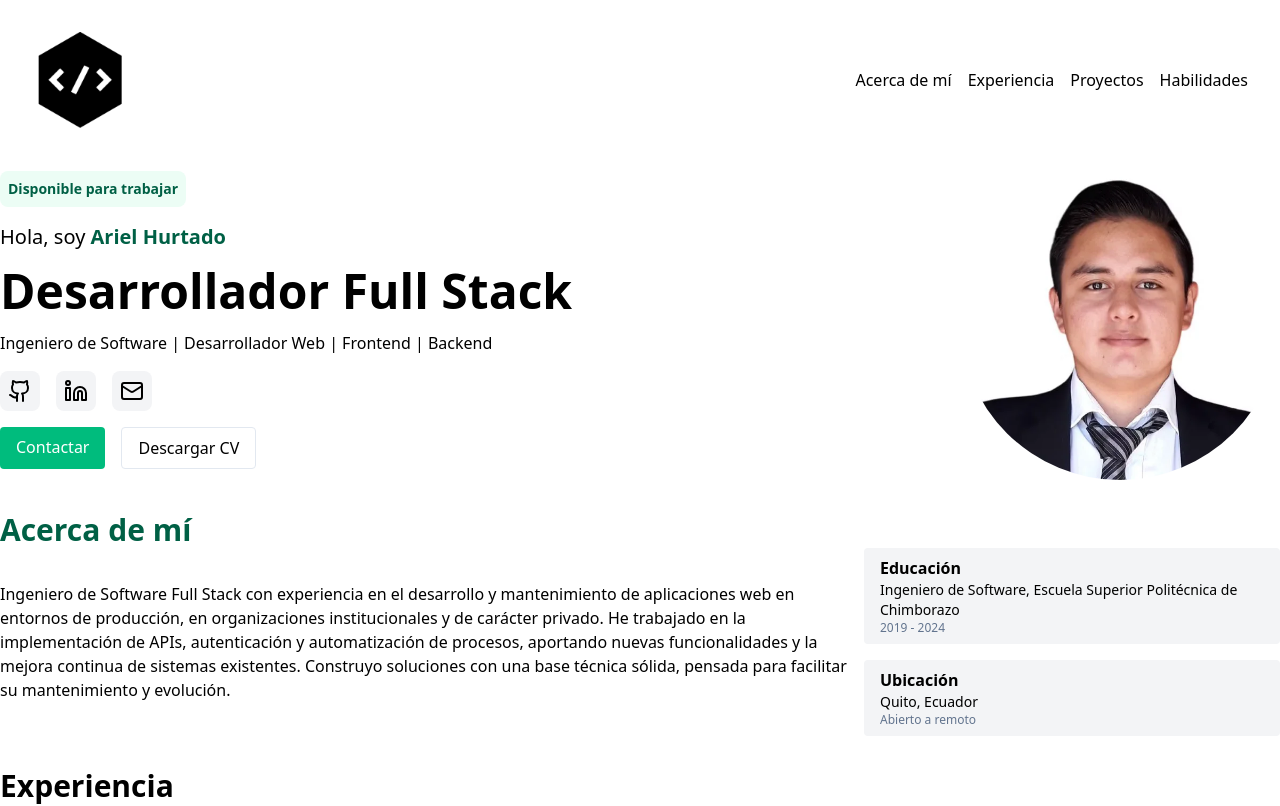
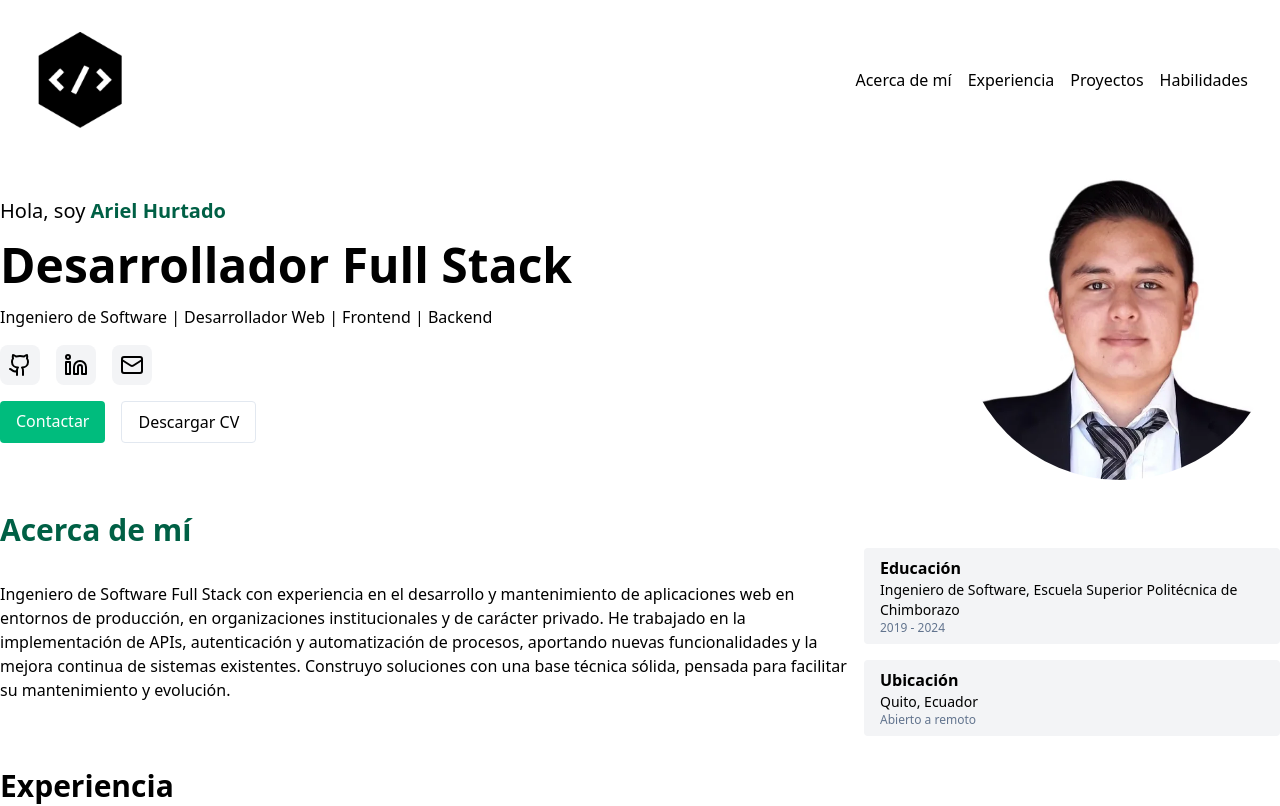
Before and after one commit to arielhurtado388/Portafolio, a React (Vite) app: page / in a window 1280 px wide. Shown: the top 806 px of the page. Built offline with nearby package versions, Linux system fonts and the light colour scheme.

Commit message:
Quitar disponibilidad

```diff
--- a/src/components/Header.tsx
+++ b/src/components/Header.tsx
@@ -30,9 +30,9 @@ export default function Header() {
 
       <section className="flex flex-col md:flex-row items-center">
         <div className="space-y-4 flex-1">
-          <p className="p-2 bg-emerald-50 inline-block text-emerald-800 text-sm font-bold rounded-lg">
+          {/* <p className="p-2 bg-emerald-50 inline-block text-emerald-800 text-sm font-bold rounded-lg">
             Disponible para trabajar
-          </p>
+          </p> */}
           <p className="text-lg md:text-xl">
             Hola, soy
             <span className="text-emerald-800 font-bold"> Ariel Hurtado</span>
```
